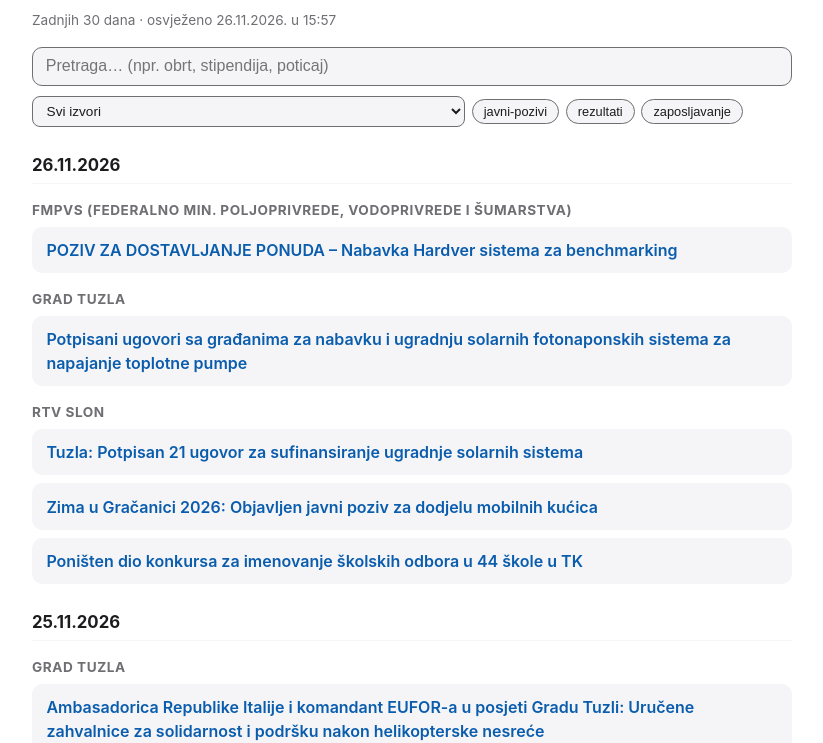
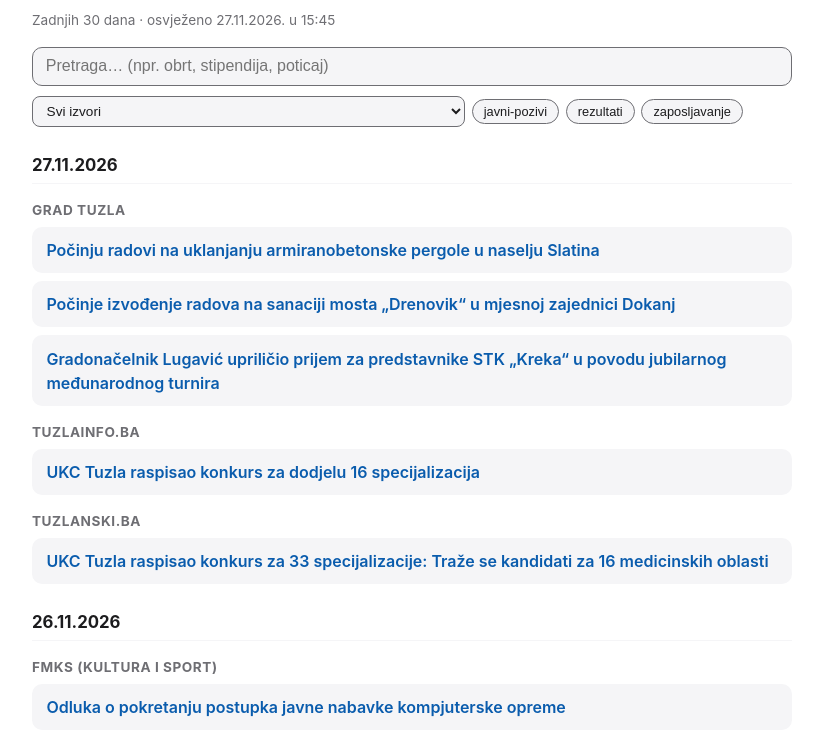
Before and after one commit to edinselimovic/public-grants-call-digest, a plain HTML site: page index.html in a window 1280 px wide. Shown: the part 56-799 px from the top of the page, without its empty margins (228-1051 px from the left). Drawn offline with Linux system fonts and the light colour scheme.

Commit message:
Digest 2026-11-27

```diff
--- a/index.html
+++ b/index.html
@@ -45,7 +45,7 @@ li a.title:hover { text-decoration:underline }
 .empty { color:var(--muted); padding:2rem 0; text-align:center }
 </style></head><body><main>
 <h1>Javni pozivi i konkursi</h1>
-<p class="meta">Zadnjih 30 dana &middot; osvježeno 26.11.2026. u 15:57</p>
+<p class="meta">Zadnjih 30 dana &middot; osvježeno 27.11.2026. u 15:45</p>
 <input id="search" type="search" placeholder="Pretraga… (npr. obrt, stipendija, poticaj)">
 <div class="filters">
 <select id="pub"><option value="">Svi izvori</option><option value="FMKS (kultura i sport)">FMKS (kultura i sport)</option><option value="FMPVS (Federalno min. poljoprivrede, vodoprivrede i šumarstva)">FMPVS (Federalno min. poljoprivrede, vodoprivrede i šumarstva)</option><option value="Grad Tuzla">Grad Tuzla</option><option value="JU Služba za zapošljavanje TK">JU Služba za zapošljavanje TK</option><option value="RTV Slon">RTV Slon</option><option value="TuzlaInfo.ba">TuzlaInfo.ba</option><option value="Tuzlanski.ba">Tuzlanski.ba</option><option value="Tuzlarije">Tuzlarije</option><option value="Vlada Federacije BiH">Vlada Federacije BiH</option><option value="Vlada Tuzlanskog kantona">Vlada Tuzlanskog kantona</option></select>
@@ -54,7 +54,24 @@ li a.title:hover { text-decoration:underline }
 <button class="tchip" data-topic="zaposljavanje">zaposljavanje</button>
 </div>
 <section>
+<h2>27.11.2026</h2>
+<div class="pubgroup"><h3>Grad Tuzla</h3><ul>
+<li data-publisher="Grad Tuzla" data-topics="javni-pozivi"><a class="title" href="https://grad.tuzla.ba/vijesti/pocinju-radovi-na-uklanjanju-armiranobetonske-pergole-u-naselju-slatina/" target="_blank" rel="noopener">Počinju radovi na uklanjanju armiranobetonske pergole u naselju Slatina</a></li>
+<li data-publisher="Grad Tuzla" data-topics="javni-pozivi"><a class="title" href="https://grad.tuzla.ba/vijesti/pocinje-izvodjenje-radova-na-sanaciji-mosta-drenovik-u-mjesnoj-zajednici-dokanj/" target="_blank" rel="noopener">Počinje izvođenje radova na sanaciji mosta „Drenovik“ u mjesnoj zajednici Dokanj</a></li>
+<li data-publisher="Grad Tuzla" data-topics="javni-pozivi"><a class="title" href="https://grad.tuzla.ba/vijesti/gradonacelnik-lugavic-uprilicio-prijem-za-predstavnike-stk-kreka-u-povodu-jubilarnog-medjunarodnog-turnira/" target="_blank" rel="noopener">Gradonačelnik Lugavić upriličio prijem za predstavnike STK „Kreka“ u povodu jubilarnog međunarodnog turnira</a></li>
+</ul></div>
+<div class="pubgroup"><h3>TuzlaInfo.ba</h3><ul>
+<li data-publisher="TuzlaInfo.ba" data-topics="javni-pozivi"><a class="title" href="https://tuzlainfo.ba/index.php/novosti/item/323156-ukc-tuzla-raspisao-konkurs-za-dodjelu-16-specijalizacija/" target="_blank" rel="noopener">UKC Tuzla raspisao konkurs za dodjelu 16 specijalizacija</a></li>
+</ul></div>
+<div class="pubgroup"><h3>Tuzlanski.ba</h3><ul>
+<li data-publisher="Tuzlanski.ba" data-topics="javni-pozivi"><a class="title" href="https://tuzlanski.ba/biznis/oglasi/ukc-tuzla-raspisao-konkurs-za-33-specijalizacije-traze-se-kandidati-za-16-medicinskih-oblasti/1021828" target="_blank" rel="noopener">UKC Tuzla raspisao konkurs za 33 specijalizacije: Traže se kandidati za 16 medicinskih oblasti</a></li>
+</ul></div>
+</section>
+<section>
 <h2>26.11.2026</h2>
+<div class="pubgroup"><h3>FMKS (kultura i sport)</h3><ul>
+<li data-publisher="FMKS (kultura i sport)" data-topics="javni-pozivi"><a class="title" href="https://fmks.gov.ba/bs/javne-nabavke/odluka-o-pokretanju-postupka-javne-nabavke-kompjuterske-opreme/" target="_blank" rel="noopener">Odluka o pokretanju postupka javne nabavke kompjuterske opreme</a></li>
+</ul></div>
 <div class="pubgroup"><h3>FMPVS (Federalno min. poljoprivrede, vodoprivrede i šumarstva)</h3><ul>
 <li data-publisher="FMPVS (Federalno min. poljoprivrede, vodoprivrede i šumarstva)" data-topics="javni-pozivi"><a class="title" href="https://fmpvs.gov.ba/2026/11/26/poziv-za-dostavljanje-ponuda-nabavka-hardver-sistema-za-benchmarking/" target="_blank" rel="noopener">POZIV ZA DOSTAVLJANJE PONUDA – Nabavka Hardver sistema za benchmarking</a></li>
 </ul></div>
```
Also changed, not shown: 1 other file.
